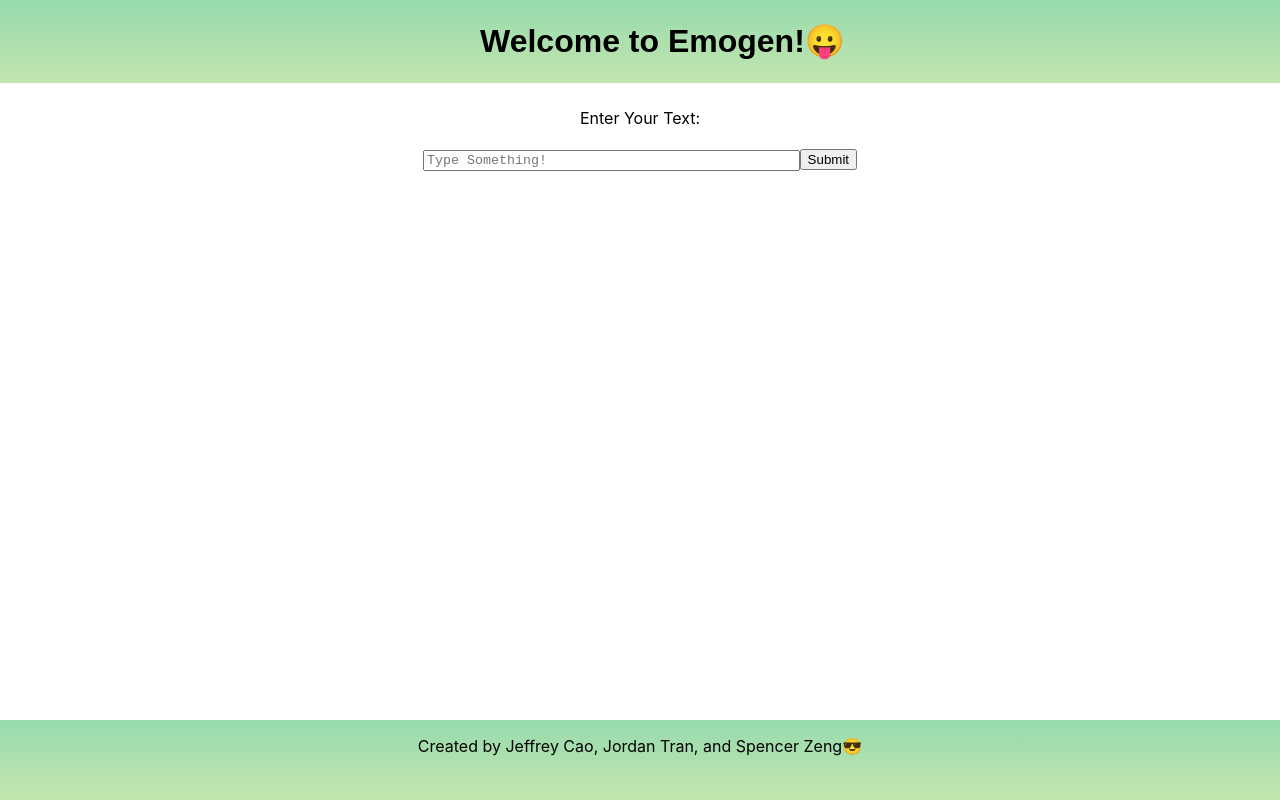
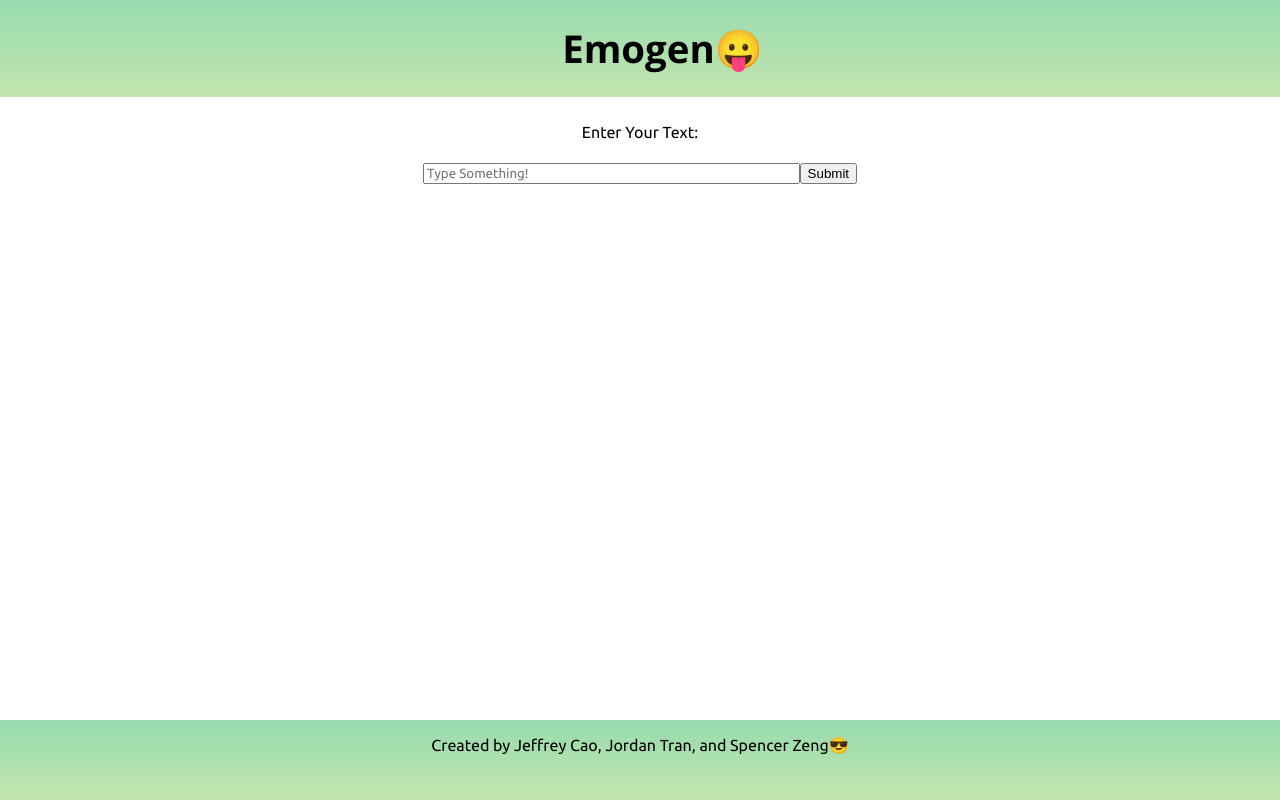
Before and after one commit to SparklyJeff/EmogenWebsite, a React (Create React App) app: page / in a window 1280 px wide. Shown: the top 800 px of the page. Built offline with nearby package versions, Linux system fonts and the light colour scheme.

Commit message:
aesthetics update

```diff
--- a/public/index.html
+++ b/public/index.html
@@ -6,8 +6,8 @@
     <meta name="viewport" content="width=device-width, initial-scale=1" />
     <meta name="theme-color" content="#000000" />
     <meta
-      name="description"
-      content="Web site created using create-react-app"
+      name="emogen"
+      content="automatic emoji generator for texting"
     />
     <link rel="apple-touch-icon" href="%PUBLIC_URL%/logo192.png" />
     <!--
--- a/src/App.css
+++ b/src/App.css
@@ -1,3 +1,5 @@
+@import url('https://fonts.googleapis.com/css2?family=Montserrat:wght@400;700;900&family=Ubuntu:wght@400;700&display=swap');
+
 #container{
   height: 100%;
   flex-direction: column;
@@ -7,6 +9,7 @@
 
 .userPrompt{
   font-size: 1rem;
+  font-family: "Ubuntu", sans-serif;
 }
 
 
@@ -14,5 +17,5 @@
   color: black;
   height: 40%;
   width: 30%;
-  font-family: 'Courier New', Courier, monospace;
+  font-family: "Ubuntu", sans-serif;
 }
--- a/src/App.js
+++ b/src/App.js
@@ -16,14 +16,13 @@ function App() {
 
 
   function handleSubmit(event){
-    console.log("prediction text:")
-    console.log(userText)
     event.preventDefault()
     ReactDOM.render(
       <div>
       <Prediction userInput={userText}></Prediction>
       </div>, document.getElementById("predictionBox")
     );
+    setUserText("")
   }
 
   return(
--- a/src/components/Footer.css
+++ b/src/components/Footer.css
@@ -1,3 +1,5 @@
+@import url('https://fonts.googleapis.com/css2?family=Montserrat:wght@400;700;900&family=Ubuntu:wght@400;700&display=swap');
+
 #footer{
     position: fixed;
     bottom: 0;
@@ -9,4 +11,5 @@
     background-color: #97DBAE;
     background-image: linear-gradient(#97DBAE, #C3E5AE);
     text-align: center;
+    font-family: "Ubuntu", sans-serif;
 }
--- a/src/components/Heading.css
+++ b/src/components/Heading.css
@@ -1,3 +1,4 @@
+@import url('https://fonts.googleapis.com/css2?family=Montserrat:wght@400;700;900&family=Open+Sans:wght@700&family=Ubuntu:wght@400;700&display=swap');
 .pageHeader{
     background-color: #97DBAE;
     background-image: linear-gradient(#97DBAE, #C3E5AE);
@@ -20,6 +21,6 @@
 .pageTitle{
     padding: 0;
     margin: 0;
-    font-size: 2.5vw;
-    font-family: "Ubunto", sans-serif;
+    font-size: 3vw;
+    font-family: "Open Sans", "Ubuntu", sans-serif;
 }
--- a/src/components/Heading.jsx
+++ b/src/components/Heading.jsx
@@ -8,7 +8,7 @@ function Heading(props){
     return(
         <div className = "pageHeader" id="header">
             <h1 className = "pageTitle">
-                Welcome to Emogen!
+                Emogen
                 <Emoji symbol="😛">
                 </Emoji>
             </h1>
--- a/src/components/Prediction.css
+++ b/src/components/Prediction.css
@@ -1,9 +1,12 @@
+@import url('https://fonts.googleapis.com/css2?family=Montserrat:wght@400;700;900&family=Ubuntu:wght@400;700&display=swap');
+
 .confidenceBar{
     float: left;
     width: 25%;
     height: 60%;
     border-width: 1px;
     border-color: #97DBAE;
+    font-family: "Ubuntu", sans-serif;
 }
 
 .topEmoji{
@@ -11,9 +14,15 @@
     font-size: 14vw;
     height: 40%;
     width: 50%;
+    font-family: "Ubuntu", sans-serif;
 }
 
 .historyBar{
     float:left;
     width: 25%;
+    font-family: "Ubuntu", sans-serif;
 }
+
+h3{
+    text-decoration: underline;
+}
--- a/src/components/Prediction.jsx
+++ b/src/components/Prediction.jsx
@@ -61,9 +61,9 @@ function Prediction(props){
             <div>
                 <br/>
                 <div className="confidenceBar">
-                    <p>
+                    <h3>
                         Prediction Weights:
-                    </p>
+                    </h3>
                     <p>
                         <Emoji symbol={emojiList[0].label}></Emoji> : {(emojiList[0].score * 100).toFixed(2)}
                     </p>
@@ -79,9 +79,9 @@ function Prediction(props){
                     </Emoji>
                 </div>
                 <div className="historyBar">
-                    <p>
+                    <h3>
                         History:
-                    </p>
+                    </h3>
                     <History input={props.userInput} emojiprediction={emojiList[0].label}/>
                 </div>
             </div>, document.getElementById("emojiSpot")
```
